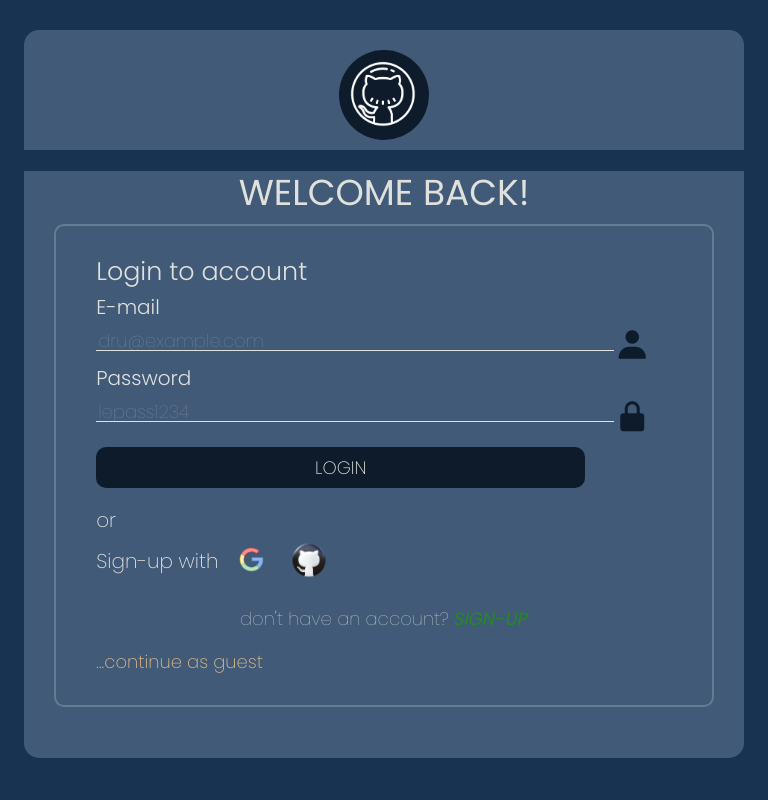
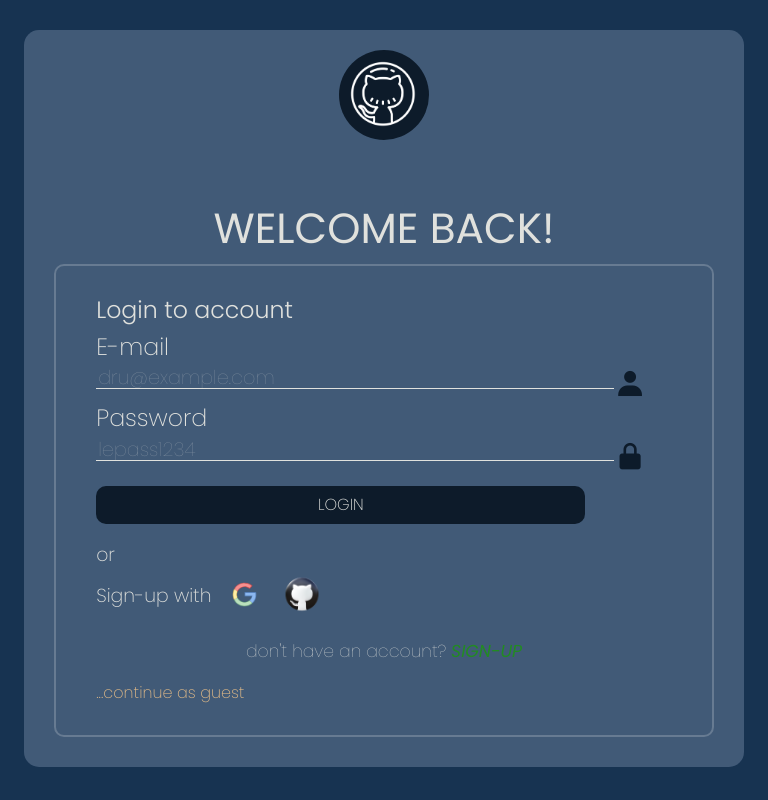
Before and after one commit to DruSadeMumba/git-link, a Flask app: page /login in a window 768 px wide. Run offline with Flask 3, Linux system fonts and the light colour scheme; parts of the project's set-up code (start-up, migrations or seed data) failed here and were passed over; some libraries are stand-ins or nearby versions.

Commit message:
make login page responsive

```diff
--- a/web_flask/static/styles/login.css
+++ b/web_flask/static/styles/login.css
@@ -17,17 +17,50 @@ body  {
   height: 91vh;
 }
 
-@media only screen and (min-width: 500px) and (max-width: 800px) {
+@media (max-width: 1000px) {
+  h1  {
+    text-align: center;
+    font-weight: 400;
+    font-size: calc(1.2rem + 3vw);
+  }
+
+  h3   {
+    font-weight: 300;
+    font-size: calc(1rem + 1vw);
+  }
+
+  h4   {
+    margin-top: 5px;
+    font-weight: 200;
+    font-size: calc(1rem + 1vw);
+  }
+
+  h5   {
+    font-weight: 200;
+    font-size: calc(.7rem + 1vw);
+  }
+
+  p   {
+    font-size: calc(.6rem + 1vw);
+    margin-top: 20px;
+    font-weight: lighter;
+    text-align: center;
+  }
+
+  .columns {
+    background-color: var(--primary-color);
+    border-radius: 15px;
+    height: fit-content;
+  }
+
   .column   {
     width: 100%;
   }
 
   #column1  {
     text-align: center;
-    background-color: var(--primary-color);
-    border-top-right-radius: 15px;
-    border-top-left-radius: 15px;
-    height: 120px;
+    height: fit-content;
+    margin-bottom: 5px;
   }
 
   #column1 h1 {
@@ -43,11 +76,7 @@ body  {
     background-color: var(--primary-dark);
   }
 
-
   #column2  {
-    background-color: var(--primary-color);
-    border-bottom-right-radius: 15px;
-    border-bottom-left-radius: 15px;
     padding-bottom: 30px;
     padding-left: 30px;
     padding-right: 30px;
@@ -55,7 +84,7 @@ body  {
 
   .contain {
     margin-top: 10px;
-    font-size: 18px;
+    font-size: .6rem;
     padding: 30px 40px;
     border-radius: 10px;
     border: 2px solid rgba(255, 255, 255, .2);
@@ -74,6 +103,7 @@ body  {
     outline: none;
     border-bottom: 1px solid var(--primary-text-color);
     background: transparent;
+    font-size: 1.2rem;
   }
 
   .input-box input::placeholder {
@@ -83,27 +113,7 @@ body  {
 
   .input-box i  {
     position: absolute;
-  }
-
-  h1  {
-    text-align: center;
-    font-weight: 400;
-    font-size: 36px;
-  }
-
-  p   {
-    font-size: 18px;
-    margin-top: 20px;
-    font-weight: lighter;
-    text-align: center;
-  }
-
-  h3   {
-    font-weight: 300;
-  }
-
-  h5   {
-    font-weight: 200;
+    font-size: calc(1.5rem + 1vw);
   }
 
   #gmail  {
@@ -124,6 +134,7 @@ body  {
     padding-top: 7px;
     padding-bottom: 7px;
     font-weight: 200;
+    font-size: 1rem;
   }
 
   span  {
@@ -136,12 +147,6 @@ body  {
     text-decoration: none;
   }
 
-  h4   {
-    margin-top: 5px;
-    font-weight: 300;
-    font-size: 20px;
-  }
-
   #gitlogo  {
     margin-left: 25px;
     width: 40px;
@@ -274,5 +285,6 @@ body  {
 
 #guest  {
   font-weight: 200;
+  font-size: 1rem;
   color:burlywood;
 }
--- a/web_flask/templates/login.html
+++ b/web_flask/templates/login.html
@@ -29,12 +29,12 @@
               <h4>E-mail</h4>
               <div class="input-box">
                 <input id="email" type="email" placeholder="dru@example.com" required>
-                <i class='bx bxs-user bx-md' style='color: var(--primary-dark)'  ></i>
+                <i class='bx bxs-user' style='color: var(--primary-dark)'  ></i>
               </div>
               <h4>Password</h4>
               <div class="input-box">
                 <input id="password" type="password" placeholder="lepass1234" required>
-                <i class='bx bxs-lock-alt bx-md' style='color: var(--primary-dark)'  ></i>
+                <i class='bx bxs-lock-alt' style='color: var(--primary-dark)'  ></i>
               </div>
             </form>
             <button onclick="login()">LOGIN</button>
```
Also changed, not shown: other parts of web_flask/static/styles/login.css (+31 -25 lines).
